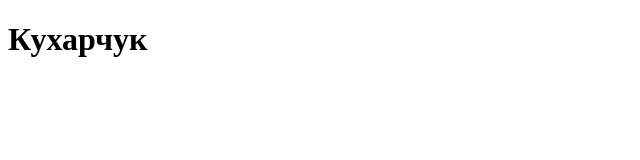
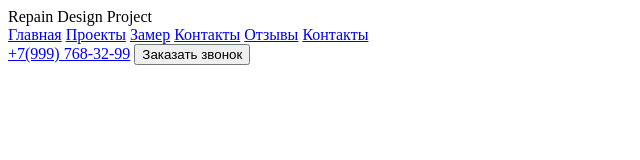
Before and after one commit to Kiss1414/repair-design, a website: page index.html in a window 1280 px wide. Shown: the whole page, without its empty margins (0-640 px from the left). Drawn offline with Linux system fonts and the light colour scheme.

Commit message:
сверстали heder

```diff
--- a/index.html
+++ b/index.html
@@ -7,6 +7,26 @@
  <title>Document</title>
 </head>
 <body>
- <h1> Кухарчук</h1>
+  <header class="header">
+   <div class="container">
+    <div class="menu">
+     <div class="logo menu__logo">Repain Design Project</div>
+     <nav class="nav">
+      <a href="#" class="nav__item">Главная</a>
+      <a href="#" class="nav__item">Проекты</a>
+      <a href="#" class="nav__item">Замер</a>
+      <a href="#" class="nav__item">Контакты</a>
+      <a href="#" class="nav__item">Отзывы</a>
+      <a href="#" class="nav__item">Контакты</a>
+     </nav>
+     <div class="contacts menu__contacts">
+      <a href="tel:+79997683299" class="phone contacts__phone">+7(999) 768-32-99</a>
+      <button class="button contacts__button button--primary">Заказать звонок</button>
+     </div>
+    </div>
+    <!-- .menu -->
+   </div>
+   <!-- /.container -->
+  </header>
 </body>
 </html>
```
